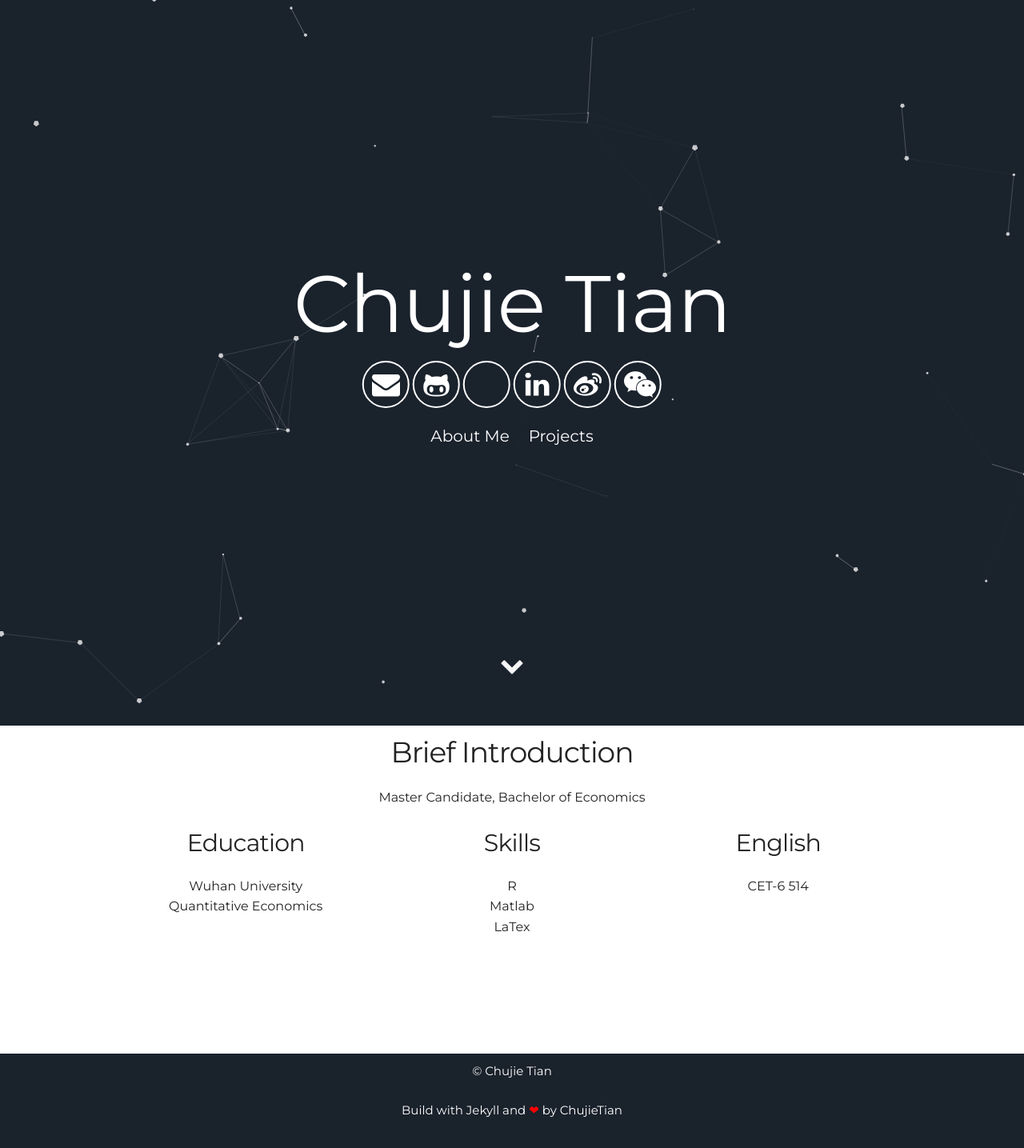
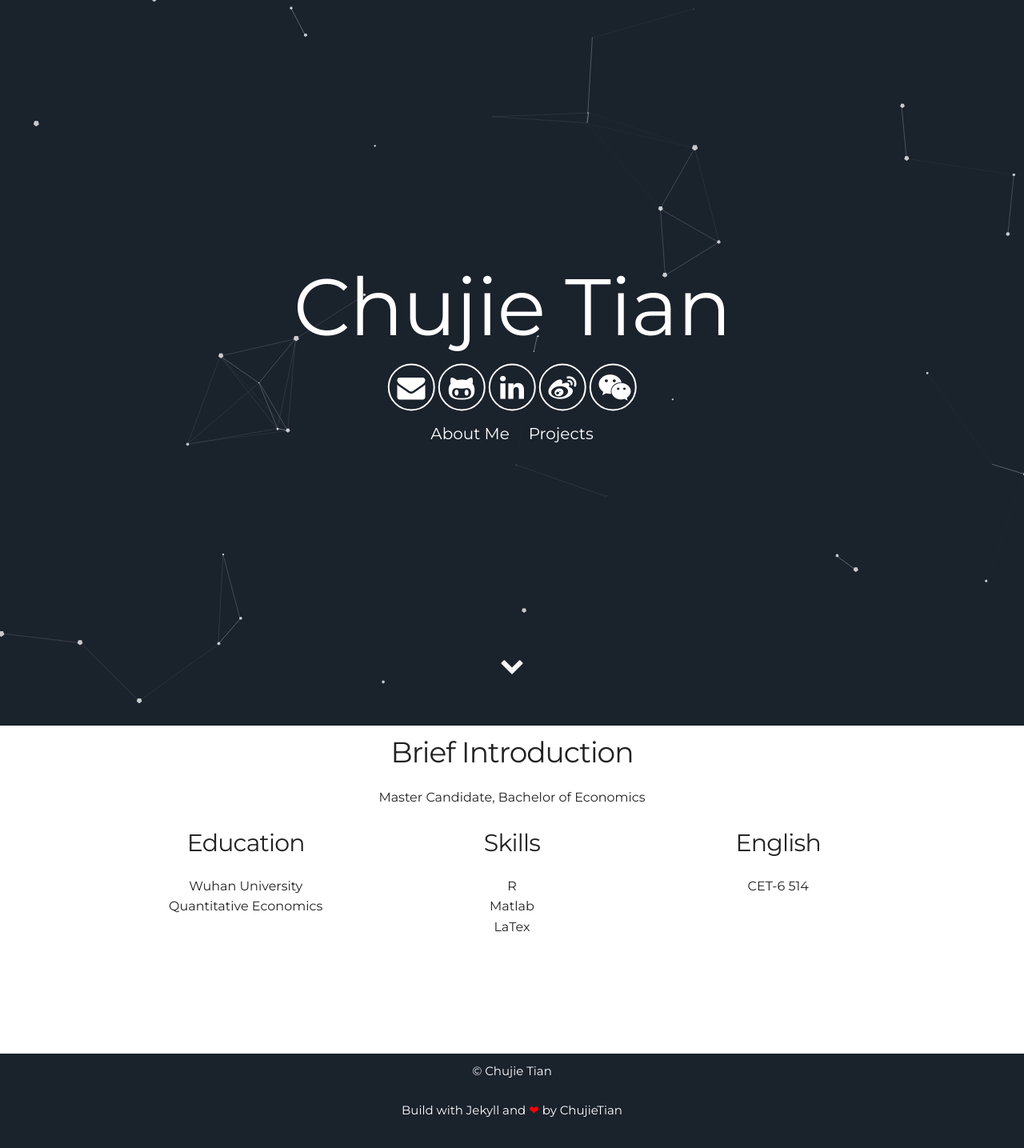
Before and after one commit to ChujieTian/ChujieTian.github.io, a Jekyll site: the page built from index.html, in a window 1280 px wide. Shown: the whole page at 80% size. Built offline with Jekyll 4.4.1, drawn with Linux system fonts in a browser that asks for light colours; a style sheet for code colours, icons or effects is not loaded.

Commit message:
Update header.html

```diff
--- a/_includes/header.html
+++ b/_includes/header.html
@@ -7,7 +7,6 @@
       <div class="icons-header">
         <a aria-label="Send email" href="mailto:{{site.email}}"><i class="icon fa fa-envelope"></i></a>
         <a aria-label="My Github" target="_blank" href="https://github.com/{{site.github_username}}"><i class="icon fa fa-github-alt" aria-hidden="true"></i></a>
-        <a aria-label="知乎" target="_blank" href="https://www.zhihu.com/people/tian-chu-jie-25"><i class="icon fa fa-zhihu" aria-hidden="true"></i></a>
         <a aria-label="My Linked In" target="_blank" href="https://www.linkedin.com/in/chujie-tian-b0ab72125/"><i class="icon fa fa-linkedin" aria-hidden="true"></i></a>
         <a aria-label="微博" target="_blank" href="http://weibo.com/15623313995"><i class="icon fa fa-weibo" aria-hidden="true"></i></a>
         <a aria-label="微信" target="_blank" href="{{ "/assets/img/wechat.png" | prepend: site.baseurl }}"><i class="icon fa fa-wechat" aria-hidden="true"></i></a>
```
